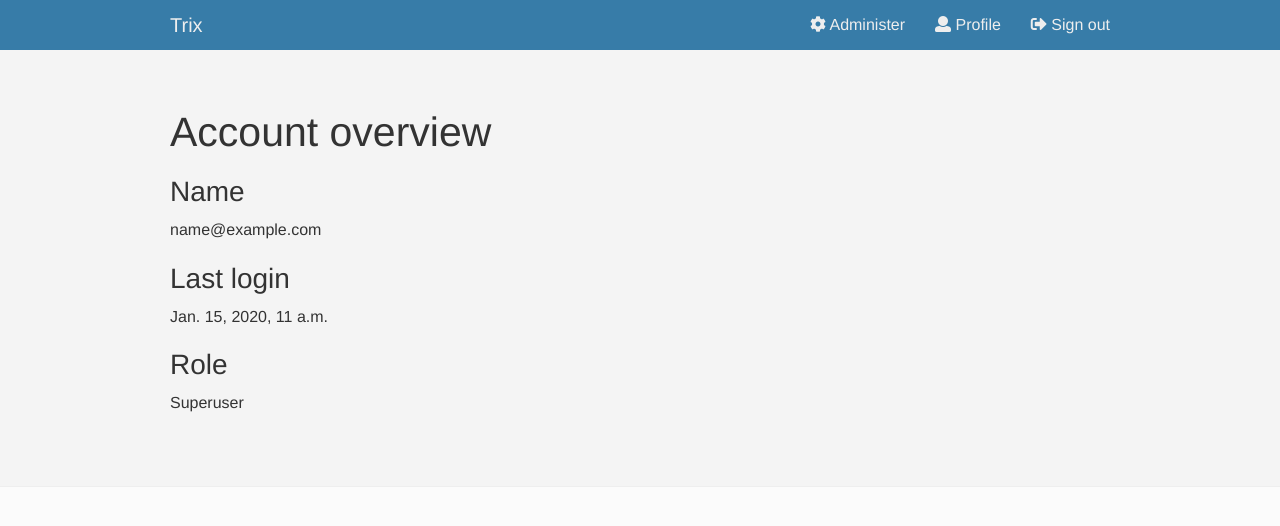
After one commit to devilry/trix2, a Django app: page /user/ in a window 1280 px wide. The commit adds this page. Shown: the top 526 px of the page. Run offline with Django 3.2, Linux system fonts and the light colour scheme; a user stored in the database is signed in; tables that the repository leaves empty hold one stand-in row (values such as "Sample post"); parts of the project's set-up code (start-up, migrations or seed data) failed here and were passed over; some libraries are stand-ins or nearby versions.

Commit message:
Added basic profile page for users.

```diff
--- a/trix/trix_student/static/trix_student/src/less/header.less
+++ b/trix/trix_student/static/trix_student/src/less/header.less
@@ -7,3 +7,7 @@ nav#trix_header {
         // font-weight: bold;
     }
 }
+
+.trix-nav-links {
+    float: left;
+}
--- a/trix/trix_student/templates/trix_student/include/header.django.html
+++ b/trix/trix_student/templates/trix_student/include/header.django.html
@@ -20,10 +20,14 @@
         <div class="collapse navbar-collapse navbar-responsive-collapse" collapse="trixNavigationCollapse">
             <ul class="nav navbar-nav navbar-right">
                 {% if request.user.is_authenticated and request.user.is_admin_on_anything %}
-                    <li>
-                        <a href="/a/">
+                    <li style="display: inline">
+                        <a href="/a/" class="trix-nav-links">
                             <span class="fas fa-cog"></span>
                             {% trans "Administer" %}
+                        </a>
+                        <a href='/user/' class="trix-nav-links">
+                            <span class="fa fa-user"></span>
+                            {% trans "Profile" %}
                         </a>
                     </li>
                 {% endif %}
--- /dev/null
+++ b/trix/trix_student/templates/trix_student/users.django.html
@@ -0,0 +1,31 @@
+{% extends 'trix_student/base.django.html' %}
+{% load i18n %}
+
+{% block not_signed_in_warning %}{% endblock %}
+
+{% block title %}{% trans "User" %}{% endblock %}
+
+{% block body %}
+<div class="page-header">
+    <div class="container">
+        <h1>{% trans "Account overview" %}</h3>
+        <h3>{% trans "Name" %}</h3>
+        <p>{{ user }}</p>
+        <h3>{% trans "Last login" %}</h3>
+        <p>{{ user.last_login }}</p>
+        <h3>{% trans "Role" %}</h3>
+        <p>{{ user_role }}</p>
+    </div>
+</div>
+{% comment %}
+TODO: List assignments that the user has solved
+<div class="container">
+    {% include "trix_student/include/pager.django.html" with pager_extraclass="pager-no-topmargin hidden-xs" %}
+    {% for item in solved_assignments %}
+        <h3>{{ item.assignment }}</h3>
+        <p>{{ item.howsolved }}</p>
+    {% endfor %}
+    {% include "trix_student/include/pager.django.html" %}
+</div>
+{% endcomment %}
+{% endblock body %}
--- a/trix/trix_student/urls.py
+++ b/trix/trix_student/urls.py
@@ -8,6 +8,7 @@ from trix.trix_student.views import assignments
 from trix.trix_student.views import course
 from trix.trix_student.views import howsolved
 from trix.trix_student.views import permalink
+from trix.trix_student.views import users
 
 
 urlpatterns = [
@@ -27,6 +28,9 @@ urlpatterns = [
     url('^permalink/list/$',
         permalink.PermalinkListView.as_view(),
         name='trix_student_permalink_list_view'),
+    url('^user/$',
+        users.ProfilePageView.as_view(),
+        name='profile-page'),
     url(r'^login$', login.TrixLoginView.as_view(), name='trix-login'),
     url(r'^logout$',
         auth_views.logout,
--- /dev/null
+++ b/trix/trix_student/views/users.py
@@ -0,0 +1,34 @@
+from django.views.generic import ListView
+from django.contrib.auth.mixins import LoginRequiredMixin
+from django.utils.translation import ugettext_lazy as _
+
+from trix.trix_core import models
+
+
+class ProfilePageView(LoginRequiredMixin, ListView):
+    template_name = 'trix_student/users.django.html'
+    model = models.HowSolved
+    paginate_by = 2
+
+    def get_context_data(self):
+        context = super(ProfilePageView, self).get_context_data()
+        context['solved_assignments'] = self.get_solved_assignments()
+        context['user_role'] = self.get_user_role()
+        return context
+
+    def get_solved_assignments(self):
+        return models.HowSolved.objects.all()
+
+    def get_user_role(self):
+        if self.request.user.is_superuser:
+            return _('Superuser')
+        elif self.request.user.is_admin_on_anything():
+            courses = models.Course.objects.filter(admins__id=self.request.user.id)
+            courses_string = ', '.join([str(course) for course in courses])
+            return _('Administrator for ') + courses_string
+        else:
+            return _('Student')
+
+    # def get_queryset(self):
+    #     howsolved = models.HowSolved.objects.all()
+    #     return howsolved
```
Also changed, not shown: trix/trix_student/static/trix_student/dist/css/styles.css.
